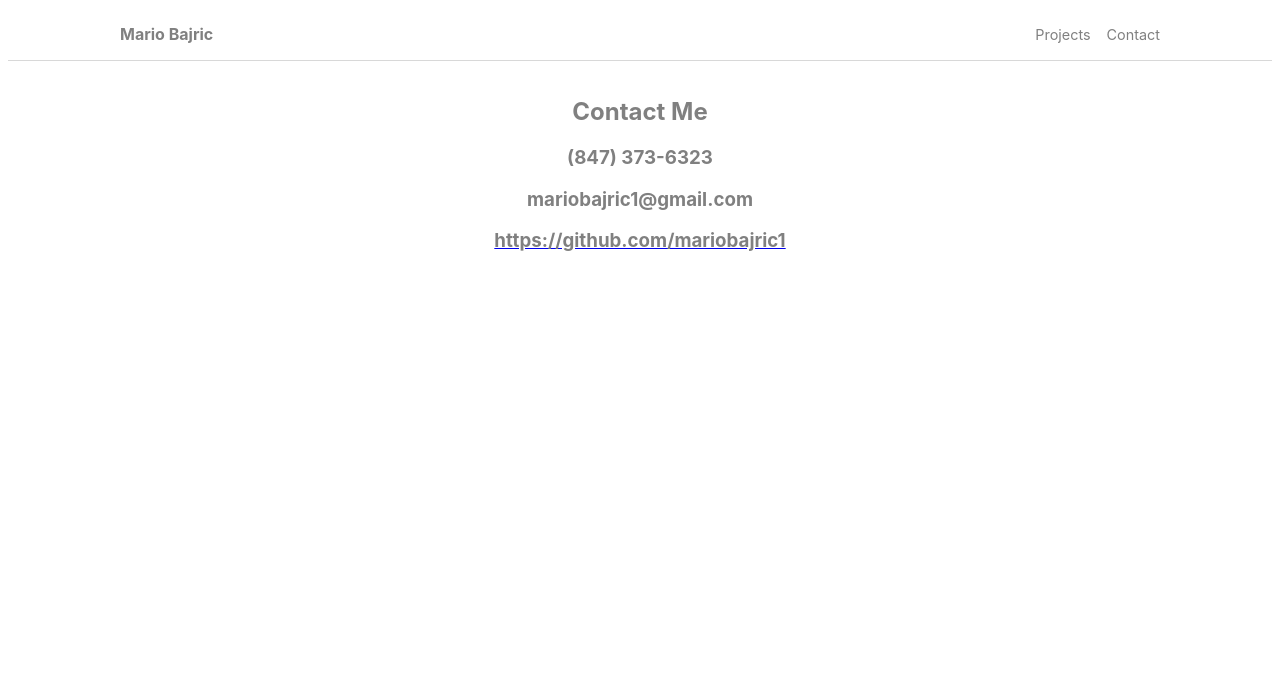
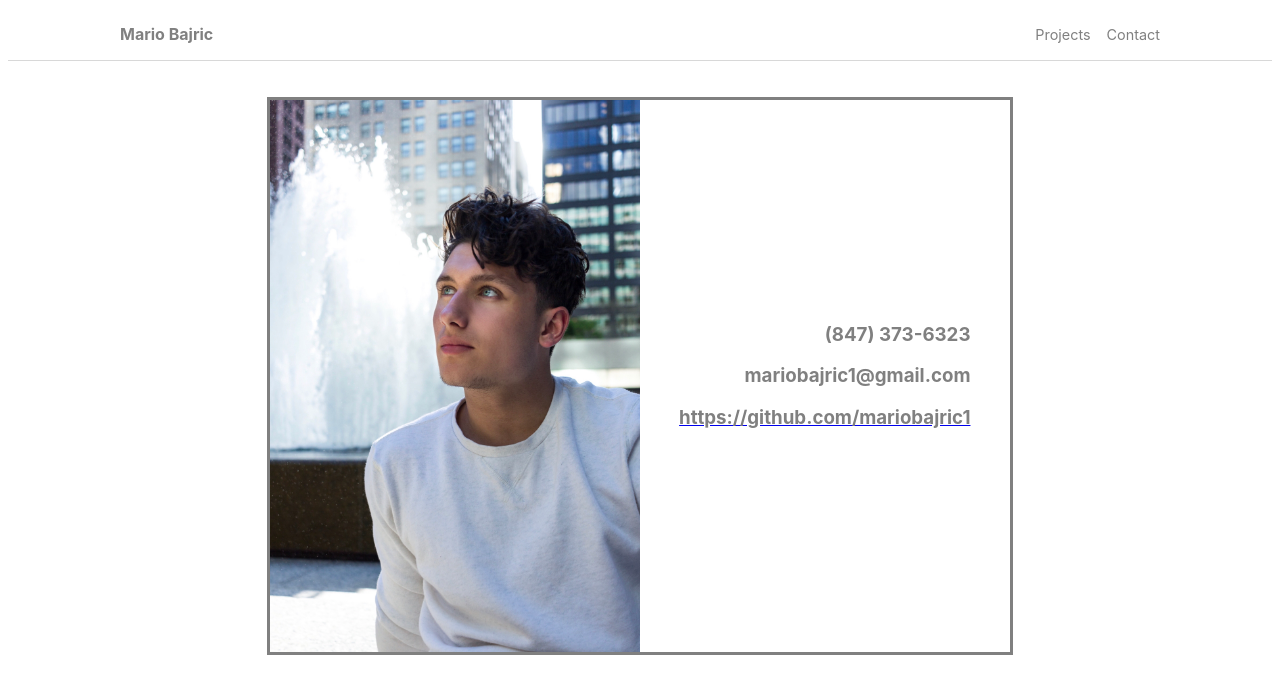
Before and after one commit to mariobajric1/portfolio, a Next.js app: page /Contact in a window 1280 px wide. Shown: the top 694 px of the page. Built offline with nearby package versions, Linux system fonts and the light colour scheme.

Commit message:
business card component

```diff
--- /dev/null
+++ b/components/BusinessCard.jsx
@@ -0,0 +1,19 @@
+import React from "react";
+import styles from "../styles/layout.module.css";
+
+function BusinessCard({ src }) {
+  return (
+    <div className={styles.businessCard}>
+      <img className={styles.businessCard_img} src={src} alt="" />
+      <div className={styles.contactInfo}>
+        <h3 className={styles.pageTitle}>(847) 373-6323</h3>
+        <h3 className={styles.pageTitle}>mariobajric1@gmail.com</h3>
+        <a href="https://github.com/mariobajric1">
+          <h3 className={styles.pageTitle}>https://github.com/mariobajric1</h3>
+        </a>
+      </div>
+    </div>
+  );
+}
+
+export default BusinessCard;
--- a/package.json
+++ b/package.json
@@ -32,6 +32,7 @@
     "passport-local": "^1.0.0",
     "react": "^16.13.1",
     "react-dom": "^16.13.1",
+    "react-player": "^2.6.2",
     "swr": "^0.3.0-beta.9",
     "validator": "^13.0.0",
     "zdog": "^1.1.2"
--- a/pages/Contact.jsx
+++ b/pages/Contact.jsx
@@ -1,5 +1,6 @@
 import Head from "next/head";
 import styles from "../styles/layout.module.css";
+import BusinessCard from "../components/BusinessCard";
 
 const ContactPage = () => (
   <>
@@ -7,12 +8,8 @@ const ContactPage = () => (
       <title>Contact Me</title>
     </Head>
     <div>
-      <h2 className={styles.pageTitle}>Contact Me</h2>
-      <h3 className={styles.pageTitle}>(847) 373-6323</h3>
-      <h3 className={styles.pageTitle}>mariobajric1@gmail.com</h3>
-      <a href="https://github.com/mariobajric1">
-        <h3 className={styles.pageTitle}>https://github.com/mariobajric1</h3>
-      </a>
+      <BusinessCard src="./me.png" />
+      {/* src="blob:https://thefloridachannel.org/eef2fe22-59e3-490d-bbe2-f45442513cfe" */}
     </div>
   </>
 );
--- a/pages/index.jsx
+++ b/pages/index.jsx
@@ -8,6 +8,7 @@ const IndexPage = () => (
         p {
           text-align: center;
           color: #888;
+          font-weight: 700 !important;
         }
       `}
     </style>
--- a/styles/layout.module.css
+++ b/styles/layout.module.css
@@ -54,11 +54,6 @@
 }
 .navRight__a:hover {
   color: #0366d6;
-}
-
-.pageTitle {
-  color: gray;
-  text-align: center;
 }
 
 .projects__container {
@@ -144,3 +139,26 @@
   /* height: 100px; */
   border-radius: 22px;
 }
+
+.businessCard {
+  margin: auto;
+  border: 3px solid gray;
+  max-width: 60%;
+  display: flex;
+  margin-top: 20px;
+}
+.businessCard_img {
+  max-width: 50%;
+}
+
+.contactInfo {
+  float: right;
+  margin: auto;
+  text-align: right;
+  max-width: 50%;
+}
+
+.pageTitle {
+  color: gray;
+  font-weight: 700 !important;
+}
```
